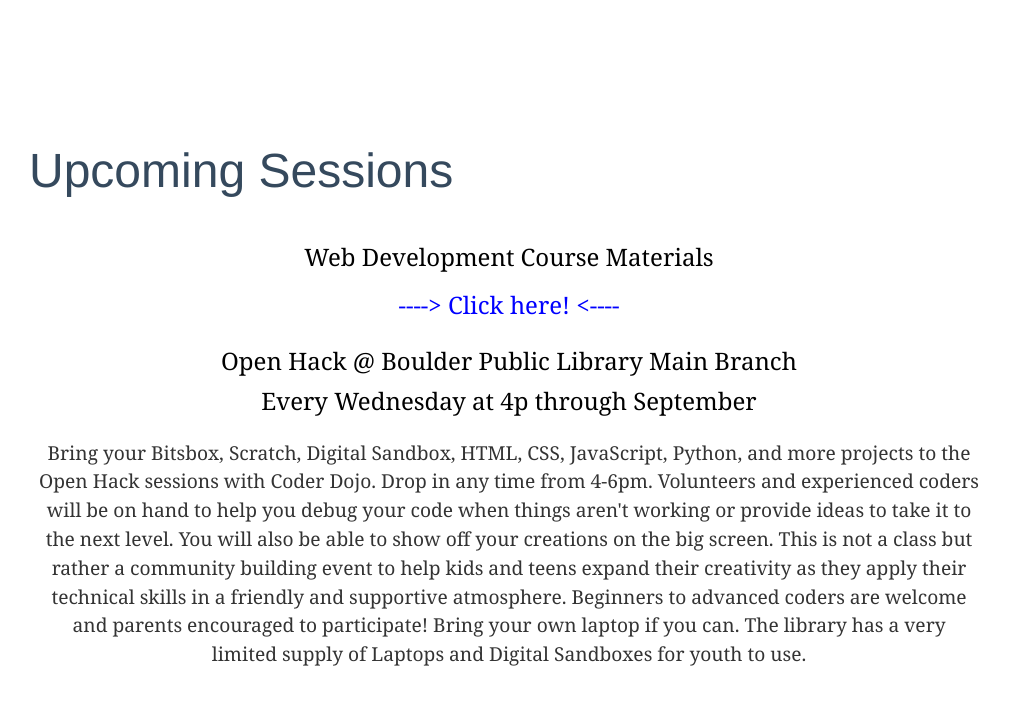
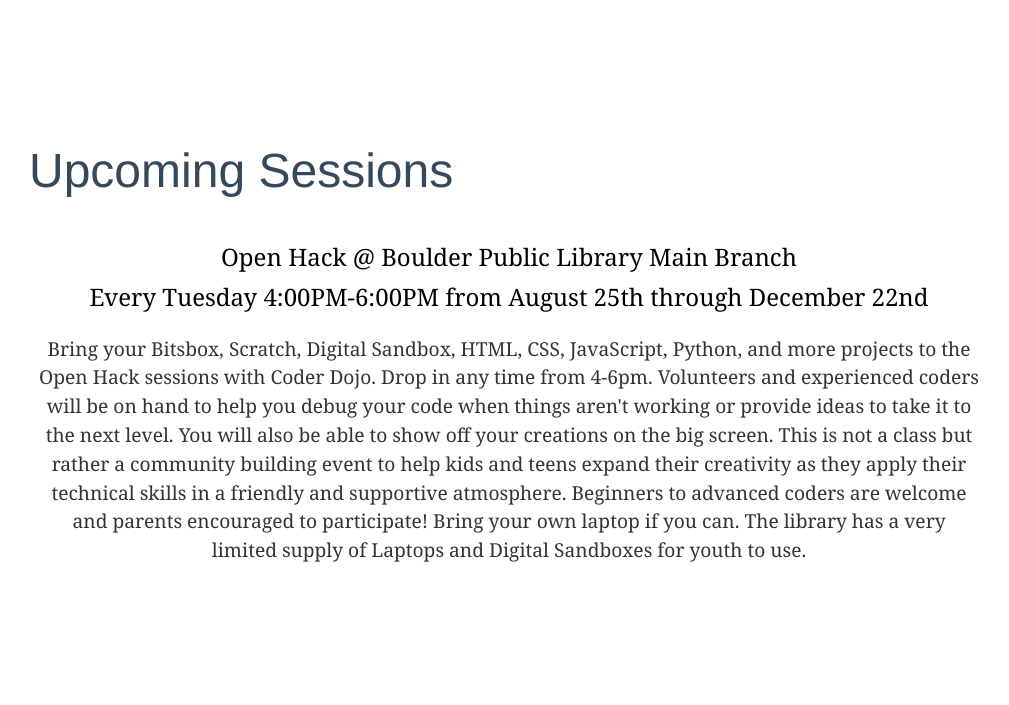
Before and after one commit to seanhelvey/CoderDojoBoulderWebsite, a plain HTML site: page index.html in a window 1280 px wide. Shown: the part 839-1544 px from the top of the page, without its empty margins (131-1140 px from the left). Drawn offline with nearby package versions, Linux system fonts and the light colour scheme; grey boxes are pictures that could not be loaded.

Commit message:
new tues info

```diff
--- a/index.html
+++ b/index.html
@@ -45,12 +45,8 @@
       <a name="upcoming"></a>
          <div class="container">
          <h2>Upcoming Sessions<span class="notice"></span></h2>
-         <div style="text-align:center;font-size:24px;margin:0 auto;">
-            <h3>Web Development Course Materials</h3><br/>
-            <a href="web.html">----> Click here! <----</a><br/>
-         </div><br/><br/>
          <h3 style="text-align:center;font-size:24px;">Open Hack @ Boulder Public Library Main Branch</h3><br>
-         <h3 style="text-align:center;font-size:24px;">Every Wednesday at 4p through September</h3><br>
+         <h3 style="text-align:center;font-size:24px;">Every Tuesday 4:00PM-6:00PM from August 25th through December 22nd</h3><br>
          <p>Bring your Bitsbox, Scratch, Digital Sandbox, HTML, CSS, JavaScript, Python, and more projects to the Open Hack sessions with Coder Dojo. Drop in any time from 4-6pm. Volunteers and experienced coders will be on hand to help you debug your code when things aren't working or provide ideas to take it to the next level. You will also be able to show off your creations on the big screen. This is not a class but rather a community building event to help kids and teens expand their creativity as they apply their technical skills in a friendly and supportive atmosphere. Beginners to advanced coders are welcome and parents encouraged to participate! Bring your own laptop if you can. The library has a very limited supply of Laptops and Digital Sandboxes for youth to use.</p>
         <div style="width:195px; text-align:center; margin: 0 auto;" ><iframe  src="https://www.eventbrite.com/calendar-widget?eid=18011432680" frameborder="0" height="532" width="195" marginheight="0" marginwidth="0" scrolling="no" allowtransparency="true"></iframe><div style="font-family:Helvetica, Arial; font-size:10px; padding:5px 0 5px; margin:2px; width:195px; text-align:center;" ><a style="color:#ddd; text-decoration:none;" target="_blank" href="http://www.eventbrite.com/r/ecal">Sell Tickets Online</a> <span style="color:#ddd;">through</span> <a style="color:#ddd; text-decoration:none;" target="_blank" href="http://www.eventbrite.com?ref=ecal">Eventbrite</a></div></div><br/>
 	</div>
```
